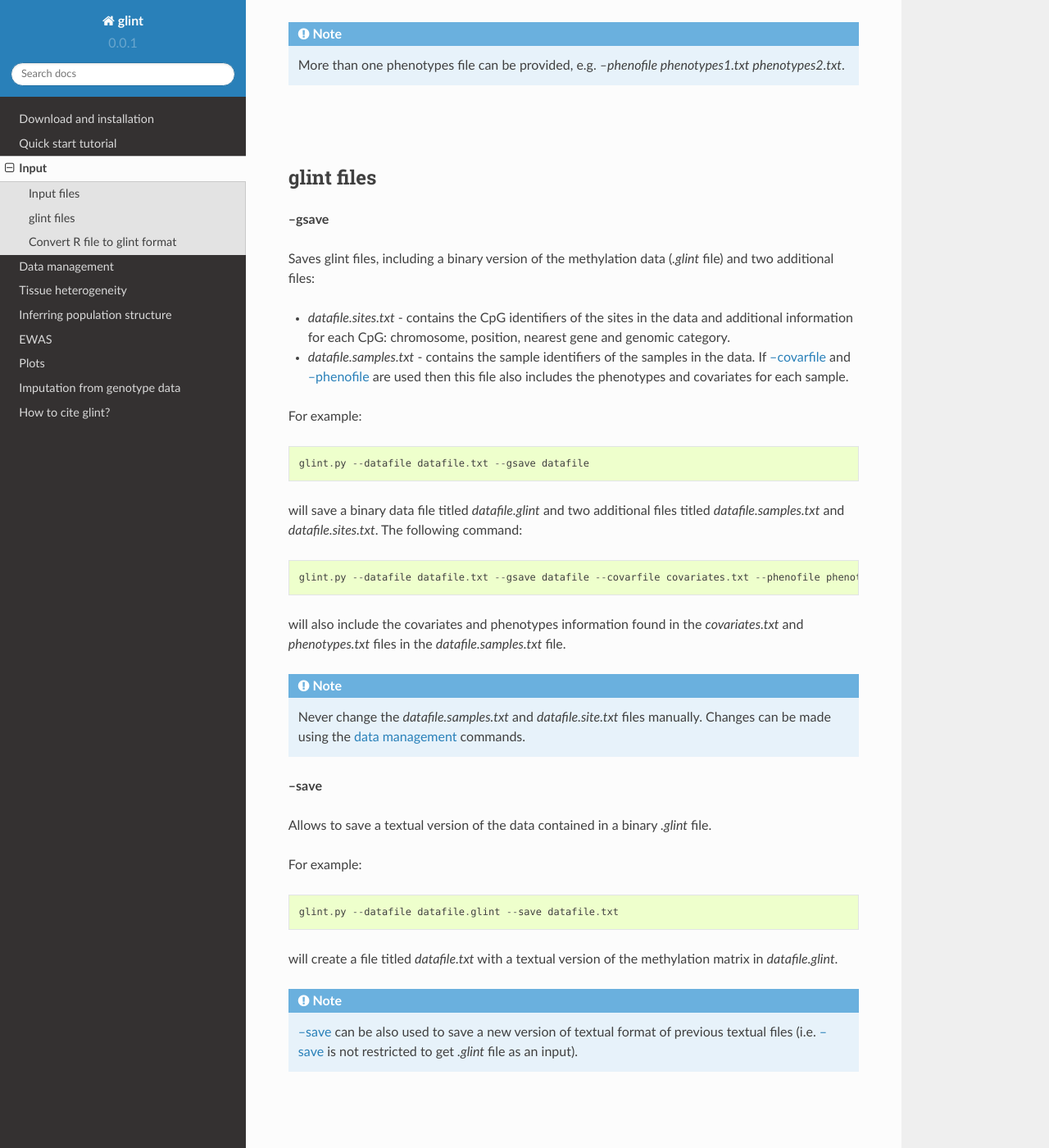
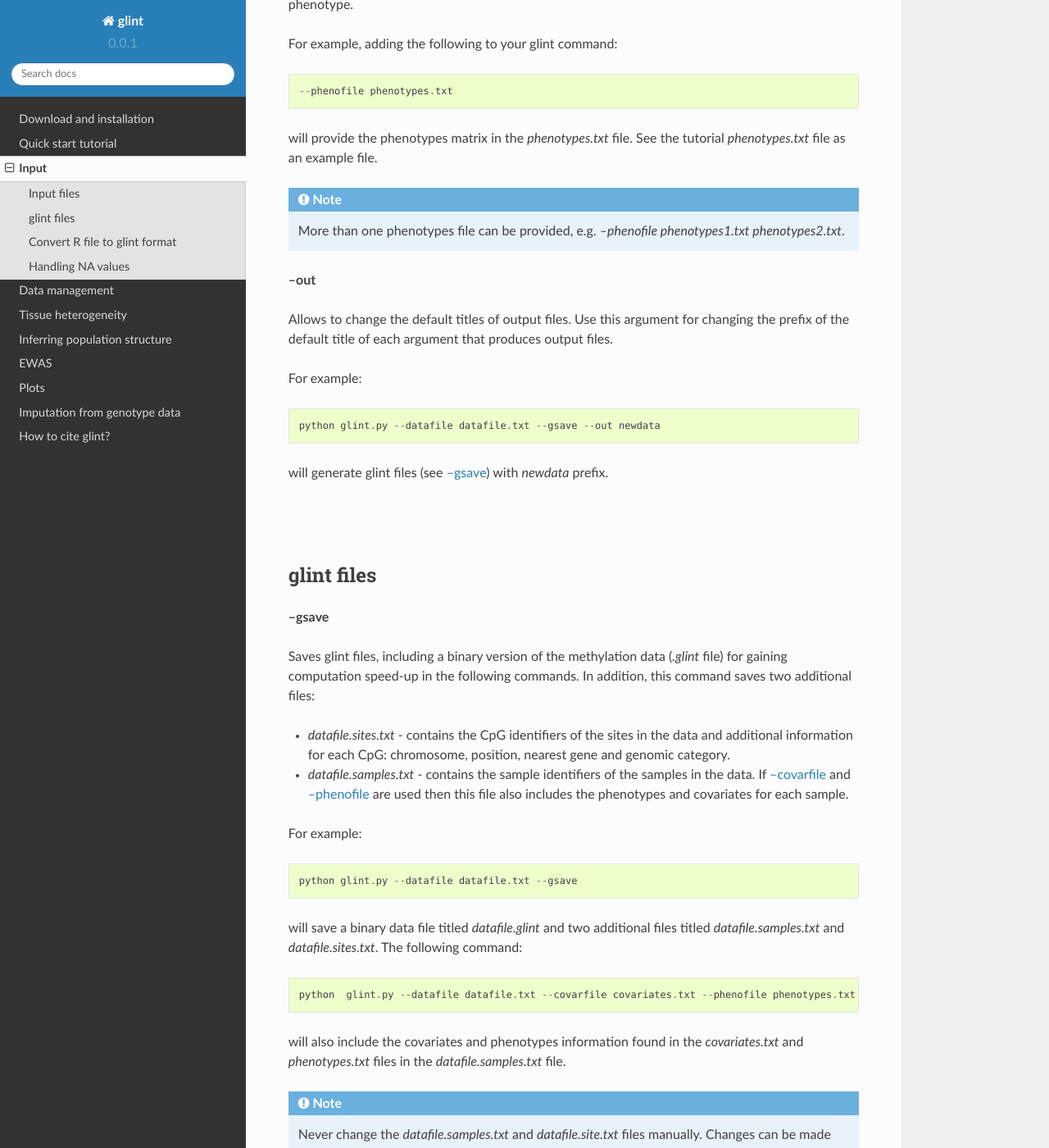
Before and after one commit to cozygene/glint, a Sphinx documentation site: the page built from docs/source/input.rst, in a window 1280 px wide and 1400 px high, scrolled down 1772 px. Shown: the whole window at 82% size. Built offline with Sphinx 7.4.7 and the Read the Docs theme 2.0.0, drawn with Linux system fonts in a browser that asks for light colours; some of the changed text lies outside the part shown.

Commit message:
Updated docs and replace NAs script

```diff
--- a/docs/source/datamanagement.rst
+++ b/docs/source/datamanagement.rst
@@ -8,7 +8,7 @@ The following section describes arguments that allow to perform basic data manag
 
 .. note:: The example commands described bellow assume that the user generated `glint files`_ with covariates file and phenotypes file.
 
-.. note:: Data management commands applied to data do not change the input files. In order to save the changes use the `--gsave`_ or `--save`_ commands.
+.. note:: Data management commands applied to data do not change the input files. In order to save the changes use the `--gsave`_ or `--txtsave`_ commands.
 
 
 |
@@ -176,7 +176,7 @@ will remove all polymorphic sites from the data.
 
 .. _--gsave: input.html#gsave
 
-.. _--save: input.html#save
+.. _--txtsave: input.html#save
 
 .. _--plotpcs: plots.html#plotpcs
 
--- a/docs/source/input.rst
+++ b/docs/source/input.rst
@@ -5,7 +5,10 @@ Input
 =====
 
 The following section describes arguments that allow to provide data files for glint, and the `--gsave`_ argument that allows to save and work with a binary version of the data (`glint files`_) for gaining computation speed-up.
-Note that glint does not work on raw data, but rather assumes data are given after raw data preprocessing.
+
+.. note:: glint does not work on raw data, but rather assumes data are given after raw data preprocessing.
+
+.. note:: glint currently does not allow NA values in the data. For users having NA values in their data files see `handling NA values`_.
 
 
 
@@ -26,15 +29,15 @@ The `tutorial files`_ can be used as example files.
 
 Path to a tab-delimited file of sites by samples matrix of methylation levels. The first row should include "ID" followed by sample identifiers and the first column should include CpG identifiers.
 
-For example::
+For example, adding the following to your glint command::
 
-	glint.py --datafile datafile.txt
+	--datafile datafile.txt
 
 will load the methylation data matrix in the *datafile.txt* file. See the tutorial *datafile.txt* file as an example file.
 
+.. note:: In order to speed-up glint, we recommend working with a binary version of the data. See `--gsave`_ for more details.
+
 .. note:: For users having *.Rdata* files with methylation data we provide a script for generating files in the required format - see `Convert RData file into glint format`_ for more details.
-
-.. note:: In order to speed-up glint, we recommend working with a binary version of the data. See `--gsave`_ for more details.
 
 
 .. _--covarfile:
@@ -43,9 +46,9 @@ will load the methylation data matrix in the *datafile.txt* file. See the tutori
 
 Path to a tab-delimited file of samples by covariates matrix. The first row may be a row of headers - "ID" followed by the names of the covariates, and the first column should include sample identifiers. If a row of headers is not provided then glint will automatically generate a name for each covariate.
 
-For example::
+For example, adding the following to your glint command::
 
-	glint.py --datafile datafile.txt --covarfile covariates.txt
+	--covarfile covariates.txt
 
 will provide the covariates matrix in the *covariates.txt* file. See the tutorial *covariates.txt* file as an example file.
 
@@ -59,18 +62,25 @@ will provide the covariates matrix in the *covariates.txt* file. See the tutoria
 
 Path to a tab-delimited file of samples by phenotypes matrix. The first row may be a row of headers - "ID" followed by the names of the phenotypes, and the first column should include sample identifiers. If a row of headers is not provided then glint will automatically generate a name for each phenotype.
 
-For example::
+For example, adding the following to your glint command::
 
-	glint.py --datafile datafile.txt --phenofile phenotypes.txt
+	--phenofile phenotypes.txt
 
 will provide the phenotypes matrix in the *phenotypes.txt* file. See the tutorial *phenotypes.txt* file as an example file.
-
 
 .. note:: More than one phenotypes file can be provided, e.g. *--phenofile phenotypes1.txt phenotypes2.txt*.
 
 
 
+**--out**
 
+Allows to change the default titles of output files. Use this argument for changing the prefix of the default title of each argument that produces output files.
+
+For example::
+
+	python glint.py --datafile datafile.txt --gsave --out newdata
+
+will generate glint files (see `--gsave`_) with *newdata* prefix.
 
 
 |
@@ -86,7 +96,7 @@ glint files
 
 **--gsave**
 
-Saves glint files, including a binary version of the methylation data (*.glint* file) and two additional files:
+Saves glint files, including a binary version of the methylation data (*.glint* file) for gaining computation speed-up in the following commands. In addition, this command saves two additional files:
 
 - *datafile.sites.txt* - contains the CpG identifiers of the sites in the data and additional information for each CpG: chromosome, position, nearest gene and genomic category.
 
@@ -94,13 +104,13 @@ Saves glint files, including a binary version of the methylation data (*.glint*
 
 For example::
 
-	glint.py --datafile datafile.txt --gsave datafile
+	python glint.py --datafile datafile.txt --gsave
 
 will save a binary data file titled *datafile.glint* and two additional files titled *datafile.samples.txt* and *datafile.sites.txt*. The following command:
 
 ::
 
-	glint.py --datafile datafile.txt --gsave datafile --covarfile covariates.txt --phenofile phenotypes.txt
+	python  glint.py --datafile datafile.txt --covarfile covariates.txt --phenofile phenotypes.txt --gsave
 
 will also include the covariates and phenotypes information found in the *covariates.txt* and *phenotypes.txt* files in the *datafile.samples.txt* file.
 
@@ -110,19 +120,19 @@ will also include the covariates and phenotypes information found in the *covari
 .. _data management: datamanagement.html
 
 
-.. _--save:
+.. _--txtsave:
 
-**--save**
+**--txtsave**
 
 Allows to save a textual version of the data contained in a binary *.glint* file.
 
 For example::
 
-	glint.py --datafile datafile.glint --save datafile.txt
+	python glint.py --datafile datafile.glint --txtsave
 
 will create a file titled *datafile.txt* with a textual version of the methylation matrix in *datafile.glint*.
 
-.. note:: `--save`_ can be also used to save a new version of textual format of previous textual files (i.e. `--save`_ is not restricted to get *.glint* file as an input).
+.. note:: `--txtsave`_ can be also used to save a new version of textual format of previous textual files (i.e. `--txtsave`_ is not restricted to get *.glint* file as an input).
 
 
 |
@@ -153,3 +163,38 @@ Alternatively::
 	Rscript convertToGlintInput.R datafile.RData X true
 
 will assume that the information in the variable X is formatted as samples by sites and therefore should be transposed.
+
+
+|
+|
+
+.. _handling NA values:
+
+Handling NA values
+^^^^^^^^^^^^^^^^^^
+
+glint currently does not allow NA values in the data. For users having NA values in their data we provide an external script *replace_missing_values.py* for a basic imputation of NA values.
+This script replaces NA values of each site with its mean methylation level (according to all non-NA values of the site), and outputs a new data file with no NA values that can be provided to glint as an input.
+
+|
+
+*replace_missing_values.py* supports the following arguments:
+
+**--datafile** - path to a data file (required)
+
+**--chr** - the symbol (character) indicating missing values in the input file (required)
+
+**--maxs** - the maximum fraction of missing values allowed per site (required; value between 0 and 1). Sites exceeding this fraction of missing values will be excluded from the output data.
+
+**--maxi** - the maximum fraction of missing values allowed per sample (required; value between 0 and 1). samples exceeding this fraction of missing values will be excluded from the output data.
+
+**--sep** - the delimiter in the data file (optional; default value is "\\t")
+
+**--suffix** - the suffix for the output file name (optional; default value is *.no_missing_values*)
+
+
+For example::
+
+	python replace_missing_values.py --datafile datafile.txt --chr NA --maxs 0.03 --maxi 0.03
+
+will save a tab-delimited text file titled *datafile.no_missing_values* with imputed values for matrix entries with "NA" values. The resulted file will not include sites and samples having more than 3% missing values.
--- a/docs/source/tutorial.rst
+++ b/docs/source/tutorial.rst
@@ -5,7 +5,7 @@ Quick start tutorial
 
 
 This tutorial will quickly walk you through the basic functionality of glint.
-For this tutorial we use subset of a public dataset from GEO (accession ID GSE77716_; the  dataset is described in details in Rahmani et al. [1]_). In order to run this tutorial you will need to download the tutorial files from here_. The tutorial files include:
+For this tutorial we use subset of a public dataset from GEO (accession ID GSE77716_; the  dataset is described in details in Rahmani et al. [1]_). In order to run this tutorial you will need to `download glint`_ and to get the tutorial files from here_. The tutorial files include:
 
 - *datafile.txt* - 50,000 sites by 100 samples matrix of methylation levels
 - *covariates.txt* - covariates matrix for the samples, each column corresponds to one covaraite.
@@ -123,6 +123,8 @@ Finally, in our example we found a single significant association in chromosome
 
 .. _here: blank
 
+.. _download glint: download.html
+
 .. _GSE77716: https://www.ncbi.nlm.nih.gov/geo/query/acc.cgi?acc=GSE77716
 
 
```
Also changed, not shown: replace_missing_values.py (+10 -7 lines).
